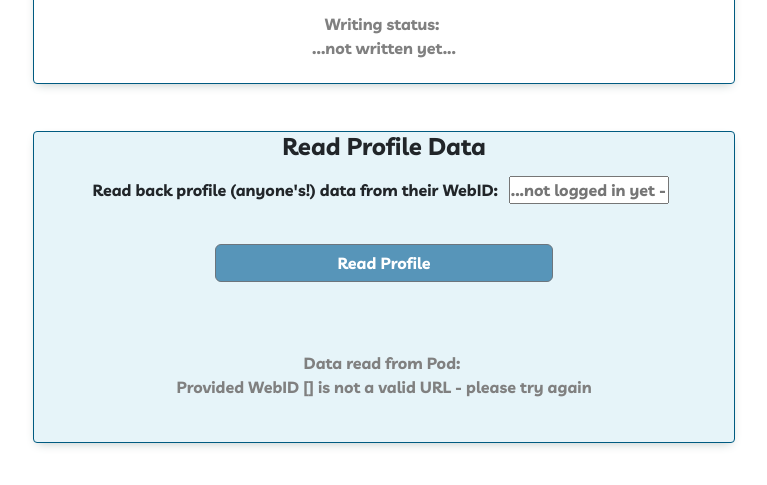
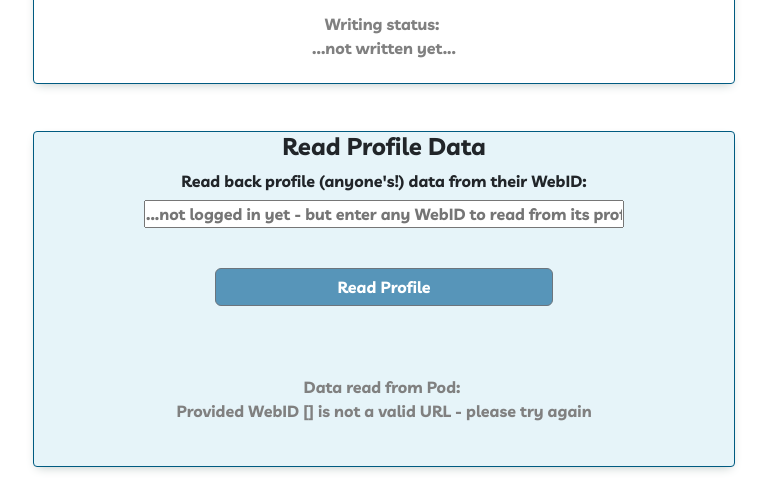
Before and after one commit to driel995/vCardManagerSolid, a website built with Parcel: page index.html in a window 1280 px wide. Shown: the part 980-1465 px from the top of the page, without its empty margins (256-1023 px from the left). Built offline with nearby package versions, Linux system fonts and the light colour scheme; what @inrupt/solid-client-authn-browser would draw is missing.

Commit message:
Graphical fixed and Photo update feature

```diff
--- a/index.html
+++ b/index.html
@@ -489,13 +489,14 @@
 
       <!--Read Panel-->
       <div id="read" class="panel w-75 mx-auto">
-        <div class="container-fluid">
+        <div class="container mx-auto">
           <form id="readForm">
             <h4>Read Profile Data</h4>
             <label id="readlabel" for="webID"
               >Read back profile (anyone's!) data from their WebID:
             </label>
             <input
+              class="webid"
               type="url"
               id="webID"
               name="webID"
--- a/my-demo.css
+++ b/my-demo.css
@@ -49,6 +49,10 @@ input,
 select {
   width: 20vh;
   margin: 1%;
+}
+
+.webid {
+  width: 60vh;
 }
 
 .smallsel {
```
Also changed, not shown: dist/index.html, 3 other files.
